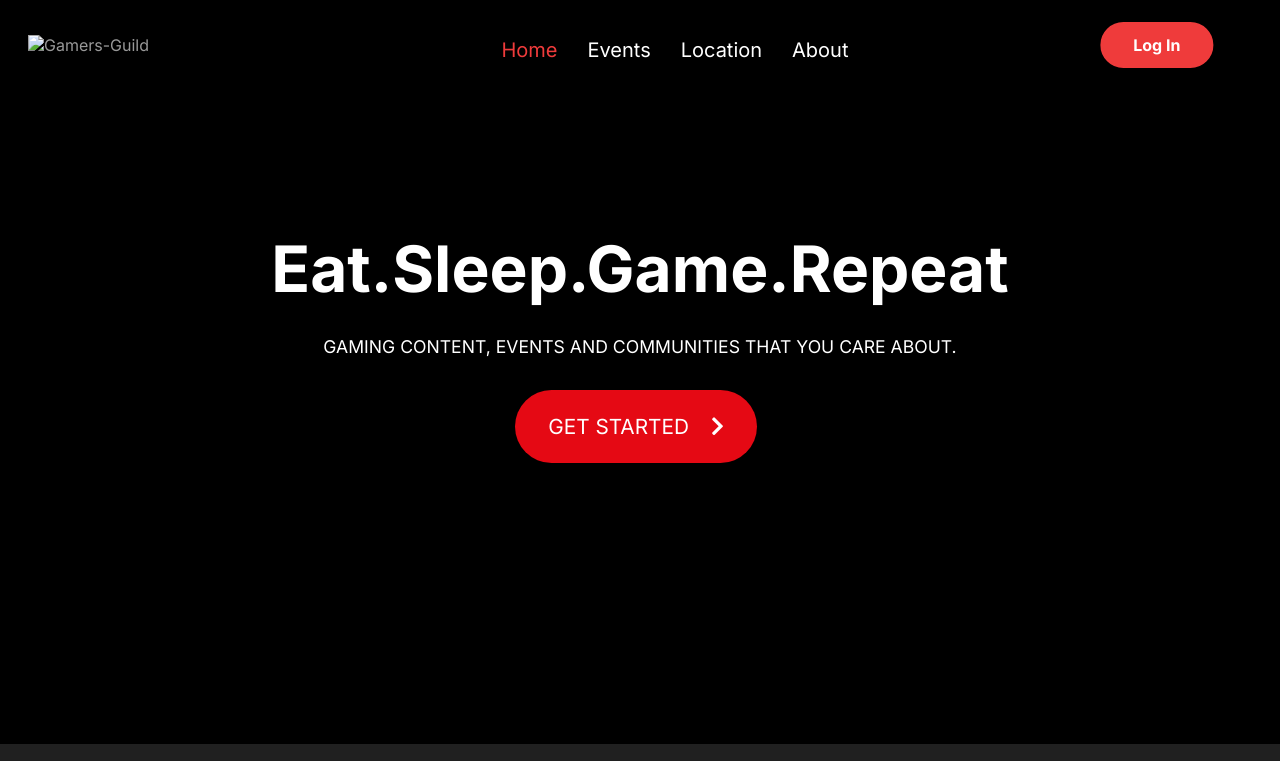
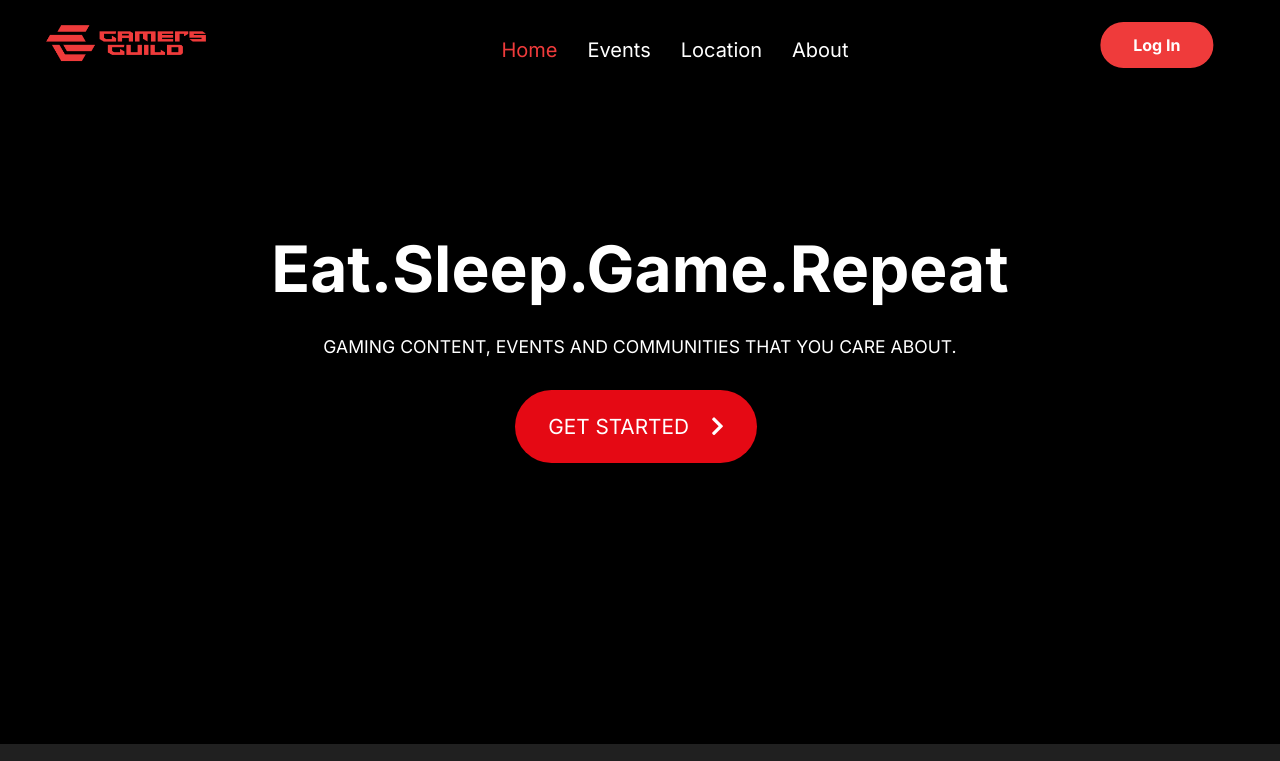
Before and after one commit to Maddy166/Gamers-Guild, a plain HTML site: page index.html in a window 1280 px wide. Shown: the top 761 px of the page. Drawn offline with nearby package versions, Linux system fonts and the light colour scheme; the site is published under a folder, as on GitHub Pages, so addresses that start at the root find nothing.

Commit message:
Update index.html

```diff
--- a/index.html
+++ b/index.html
@@ -20,7 +20,7 @@
   <body>
     <header class="showcase">
       <div class="showcase-top">
-        <img src="/images/logo.png" alt="Gamers-Guild">
+        <img src="images/logo.png" alt="Gamers-Guild">
         <ul>
             <li><a href="index.html" class="red hide-sm">Home</li>
             <li><a href="#jod" class="hide-sm">Events</a></li>
```
